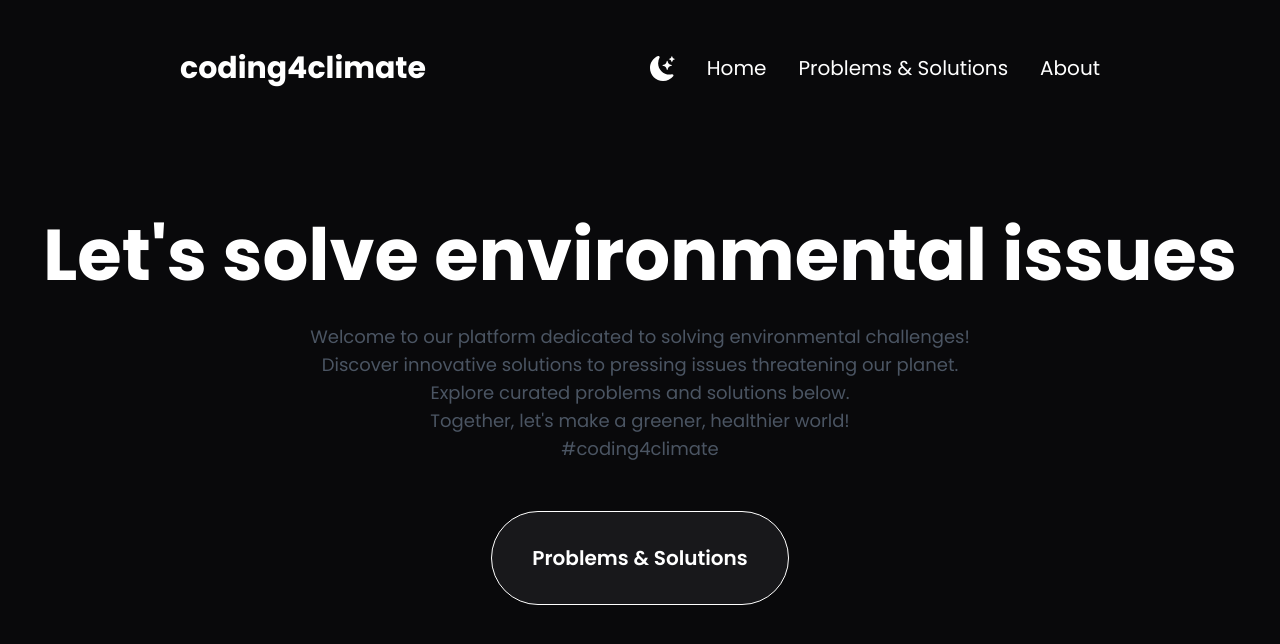
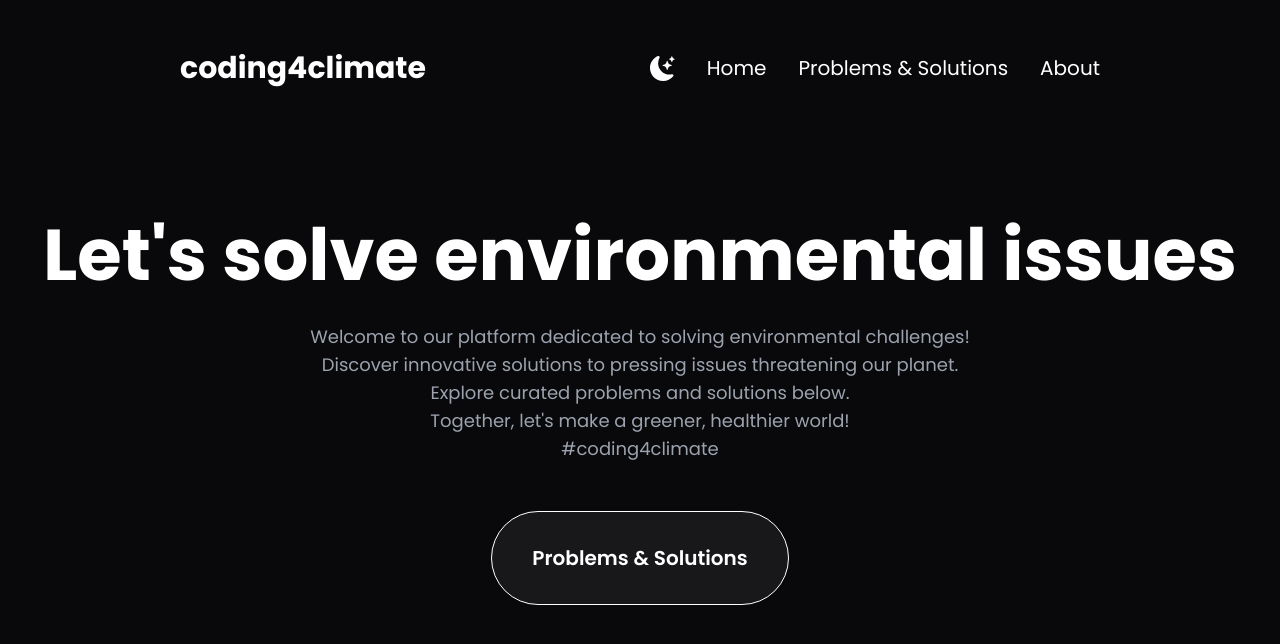
Before and after one commit to linux-07/coding4climate, a Next.js app: page / in a window 1280 px wide. Shown: the top 644 px of the page. Built offline with nearby package versions, Linux system fonts and the light colour scheme.

Commit message:
Paragraph color changes according to light and dark mode

```diff
--- a/src/app/page.js
+++ b/src/app/page.js
@@ -10,7 +10,7 @@ export default function Home() {
           <h1 className="text-4xl md:text-7xl text-center w-full font-bold">
             Let&apos;s solve environmental issues
           </h1>
-          <p className="md:text-lg text-sm text-center w-full text-gray-600 mt-8 ">
+          <p className="md:text-lg text-sm text-center w-full dark:text-gray-400 text-gray-500 mt-8 ">
             Welcome to our platform dedicated to solving environmental challenges!
             <br />
             Discover innovative solutions to pressing issues threatening our planet.
```
